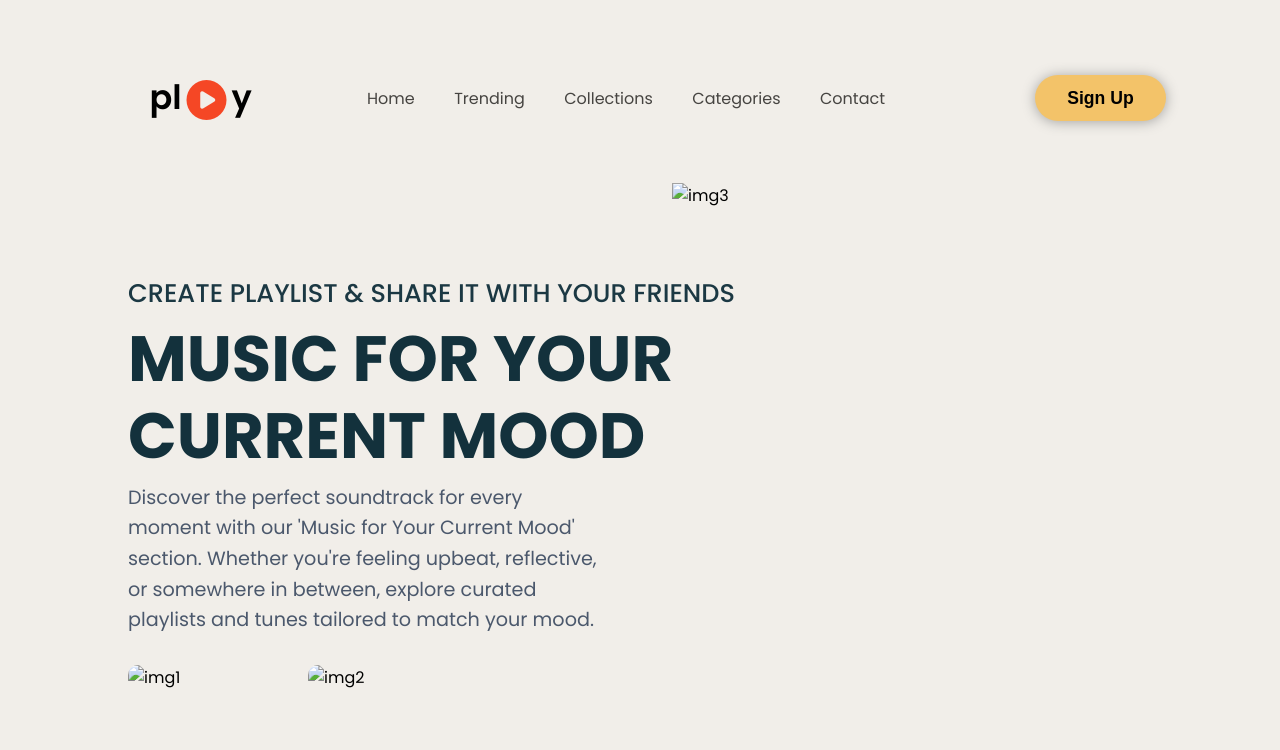
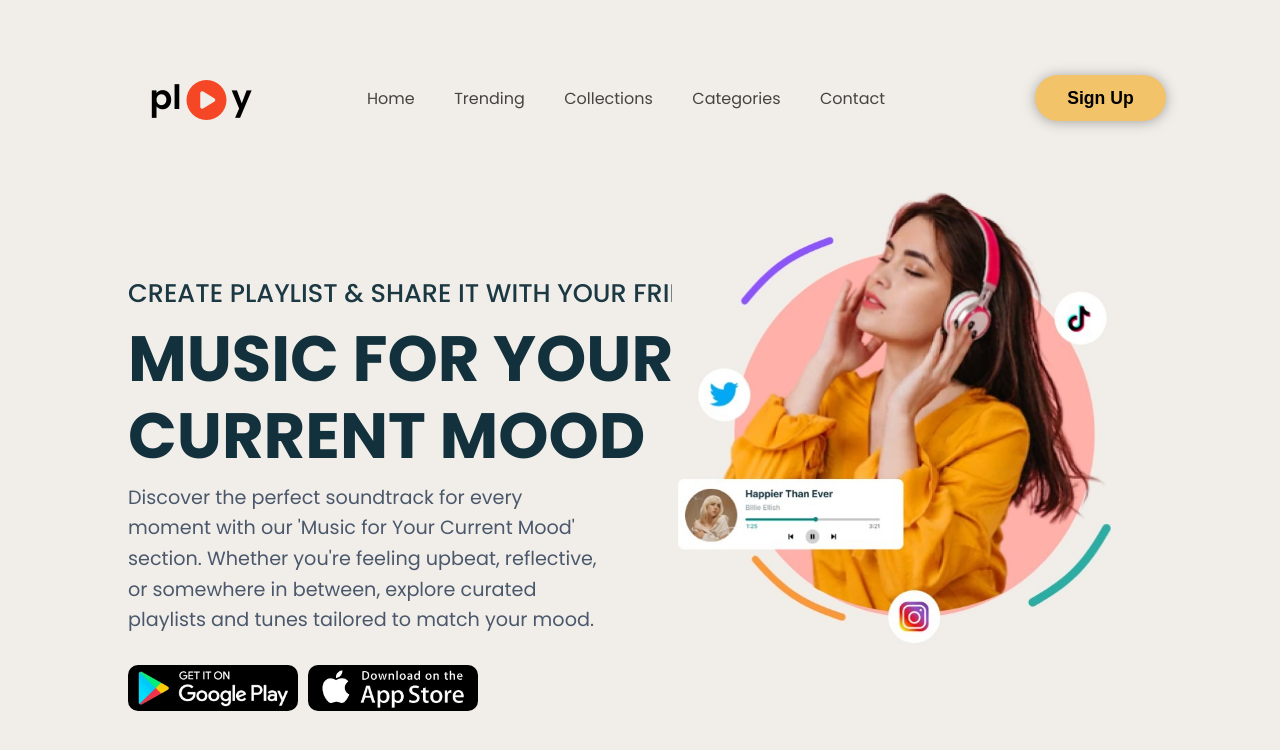
Before and after one commit to Saniyakhan10/music-landing-page, a plain HTML site: page index.html in a window 1280 px wide. Drawn offline with Linux system fonts and the light colour scheme; the site is published under a folder, as on GitHub Pages, so addresses that start at the root find nothing.

Commit message:
fixed image paths

```diff
--- a/index.html
+++ b/index.html
@@ -192,11 +192,11 @@
             <h1>MUSIC FOR YOUR CURRENT MOOD</h1>
             <p>Discover the perfect soundtrack for every moment with our 'Music for Your Current Mood' section. Whether you're feeling upbeat, reflective, or somewhere in between, explore curated playlists and tunes tailored to match your mood.</p>
             <div class="parent">
-                <img src=" /image2.jpeg" alt="img1">
-                <img src="/image3.jpeg" alt="img2"></div>
+                <img src=" image2.jpeg" alt="img1">
+                <img src="image3.jpeg" alt="img2"></div>
         </div>
         <div class="parent6">
-            <img src="/image 1.jpeg" alt="img3">
+            <img src="image 1.jpeg" alt="img3">
         </div>
     </div>
 
```
